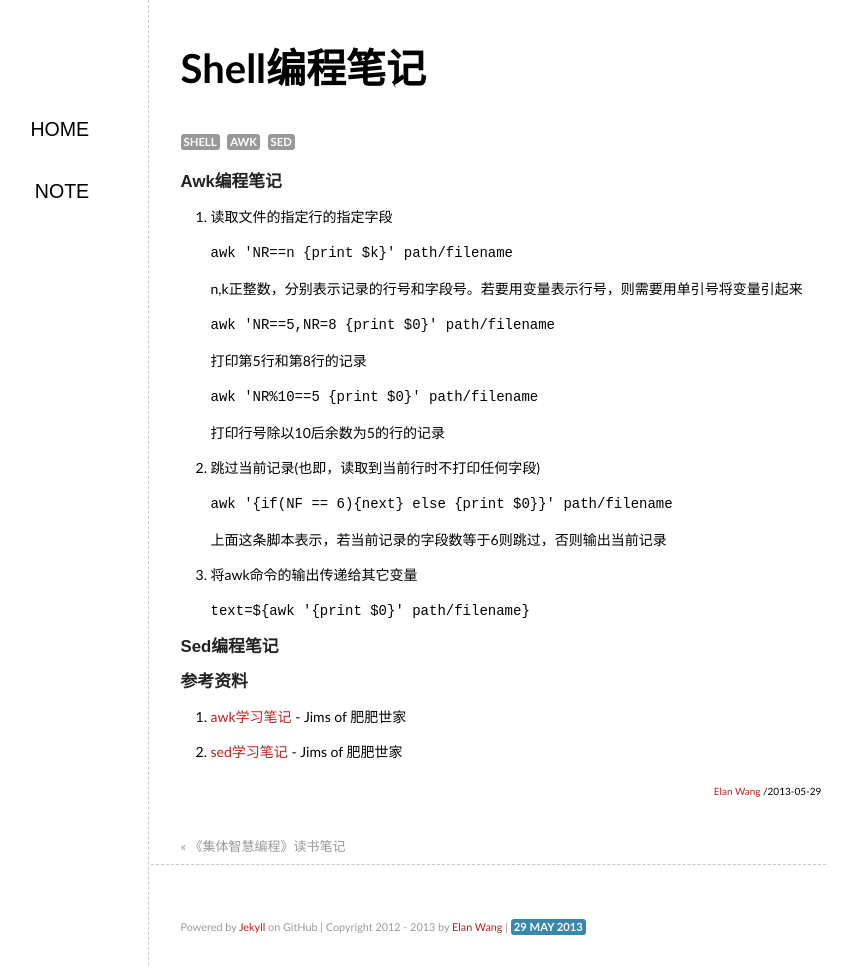
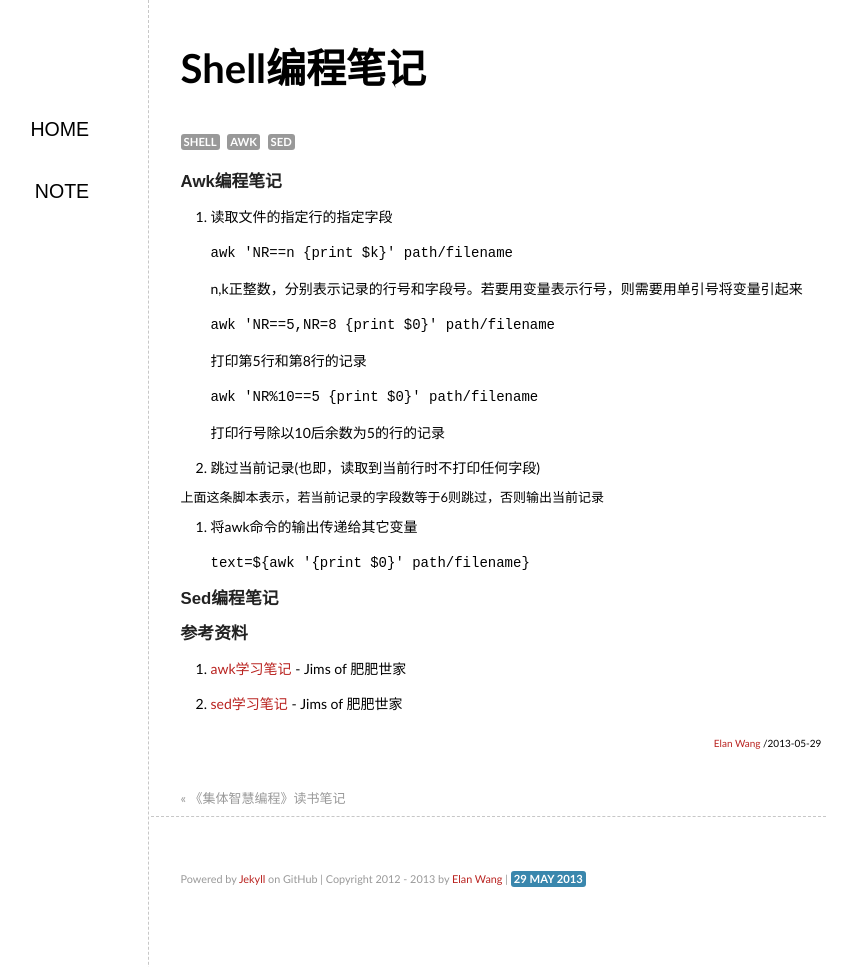
Before and after one commit to elan2wang/note, a Jekyll site: the page built from _posts/2013-05-29-shell-programming-tips.md, in a window 1280 px wide and 967 px high. Shown: the whole window, without its empty margins (236-1093 px from the left). Built offline with Jekyll 4.4.1, drawn with Linux system fonts in a browser that asks for light colours; comment, search, counter and statistics services are not loaded.

Commit message:
edit shell programming tips

```diff
--- a/_posts/2013-05-29-shell-programming-tips.md
+++ b/_posts/2013-05-29-shell-programming-tips.md
@@ -13,7 +13,7 @@ n,k正整数，分别表示记录的行号和字段号。若要用变量表示
 <code>awk 'NR%10==5 {print $0}' path/filename</code>
 打印行号除以10后余数为5的行的记录
 2. 跳过当前记录(也即，读取到当前行时不打印任何字段)
-<code>awk '{if(NF == 6){next} else {print $0}}' path/filename</code>
+
 上面这条脚本表示，若当前记录的字段数等于6则跳过，否则输出当前记录
 3. 将awk命令的输出传递给其它变量
 <code>text=${awk '{print $0}' path/filename}</code>
```
